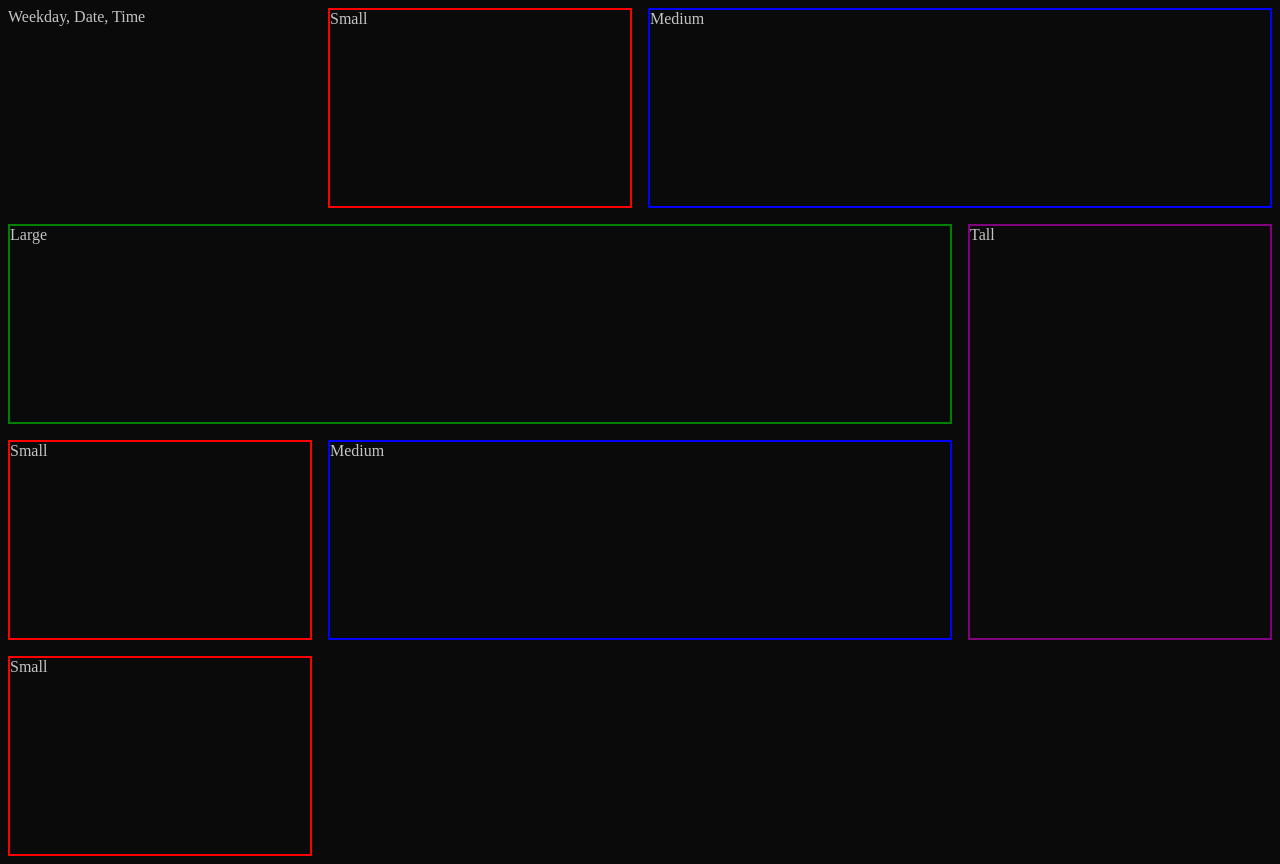
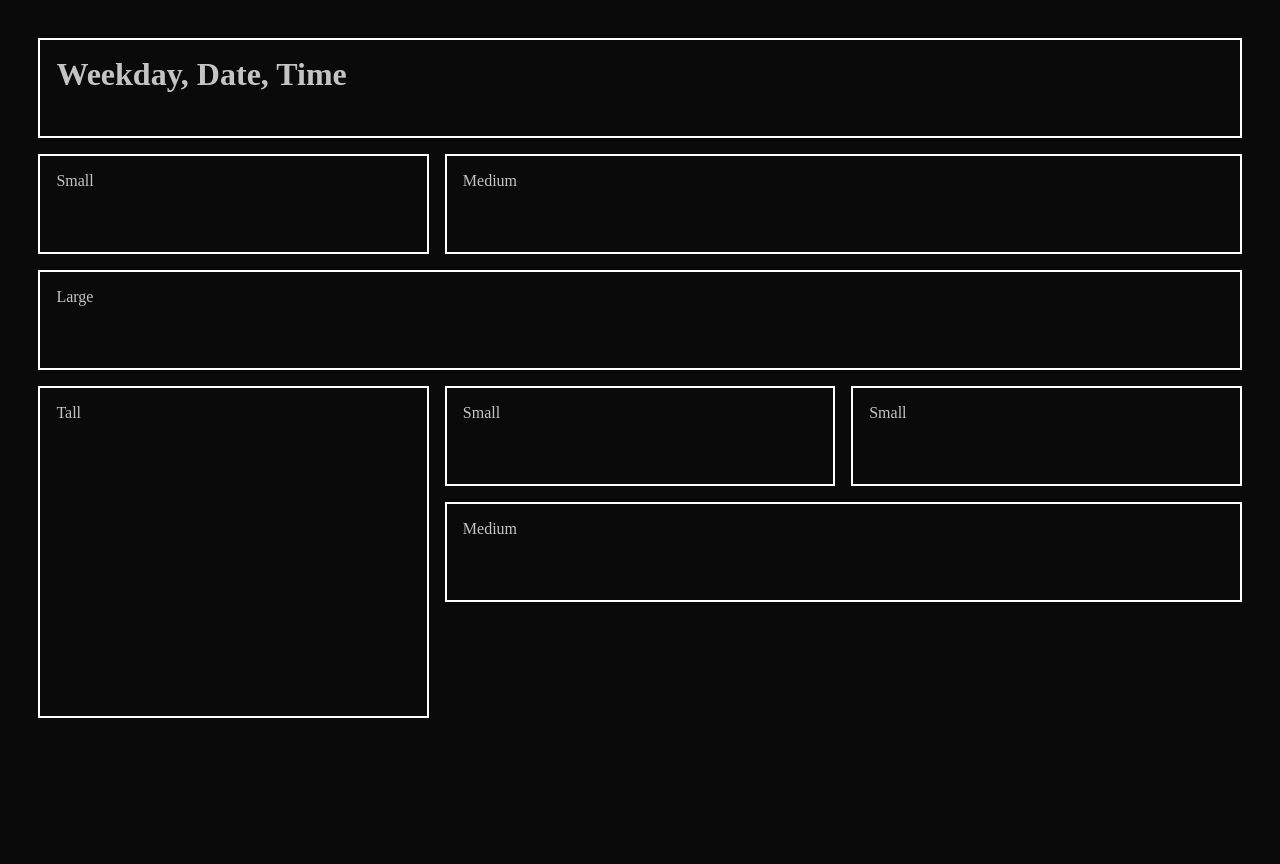
Before and after one commit to Yooli8537/Personal-Dashboard, a website built with Vite: page index.html in a window 1280 px wide. After the commit the page ends 800 px from the top, so only its background shows below. Built offline with nearby package versions, Linux system fonts and the light colour scheme.

Commit message:
Added new classes for grid & adjusted default styles

```diff
--- a/css/grid.css
+++ b/css/grid.css
@@ -1,23 +1,49 @@
 .grid {
   display: grid;
   grid-template-columns: repeat(auto-fill, minmax(300px, 1fr));
-  grid-auto-rows: minmax(200px, auto);
+  grid-auto-rows: minmax(100px, auto);
   gap: 1rem;
   grid-auto-flow: row dense;
 }
 
-.widget-small {
+.widget {
+  border: 2px solid white;
+  padding: 1rem;
+}
+
+.small {
   grid-column: span 1;
 }
 
-.widget-medium {
+.medium {
   grid-column: span 2;
 }
 
-.widget-large {
+.large {
   grid-column: span 3;
 }
 
-.widget-tall {
+.full-width {
+  grid-column: 1 / -1;
+}
+
+.shorter {
+  grid-row: span 1;
+}
+
+.short {
   grid-row: span 2;
 }
+
+.tall {
+  grid-row: span 3;
+}
+
+
+.taller {
+  grid-row: span 4;
+}
+
+#title {
+  grid-row: span;
+}
--- a/css/style.css
+++ b/css/style.css
@@ -1,4 +1,14 @@
 body {
-    color: #c4c4c4;
-    background-color: #0a0a0a;
+  color: #c4c4c4;
+  background-color: #0a0a0a;
+  margin: 3% 3% 0 3%;
 }
+
+h1,
+h2,
+h3,
+h4,
+h5,
+h6 {
+  margin: 0 0 3px 0;
+}
--- a/index.html
+++ b/index.html
@@ -11,14 +11,16 @@
 
 <body>
     <div class="grid">
-        <div id="title" class="widget-title">Weekday, Date, Time</div>
-        <div class="widget-small" style="border: 2px solid red;">Small</div>
-        <div class="widget-medium" style="border: 2px solid blue;">Medium</div>
-        <div class="widget-large" style="border: 2px solid green;">Large</div>
-        <div class="widget-tall" style="border: 2px solid purple;">Tall</div>
-        <div class="widget-small" style="border: 2px solid red;">Small</div>
-        <div class="widget-medium" style="border: 2px solid blue;">Medium</div>
-        <div class="widget-small" style="border: 2px solid red;">Small</div>
+        <div id="widget-title" class="widget full-width">
+            <h1>Weekday, Date, Time</h1>
+        </div>
+        <div class="widget small">Small</div>
+        <div class="widget medium">Medium</div>
+        <div class="widget large">Large</div>
+        <div class="widget tall">Tall</div>
+        <div class="widget small">Small</div>
+        <div class="widget medium">Medium</div>
+        <div class="widget small">Small</div>
     </div>
 </body>
 
```
